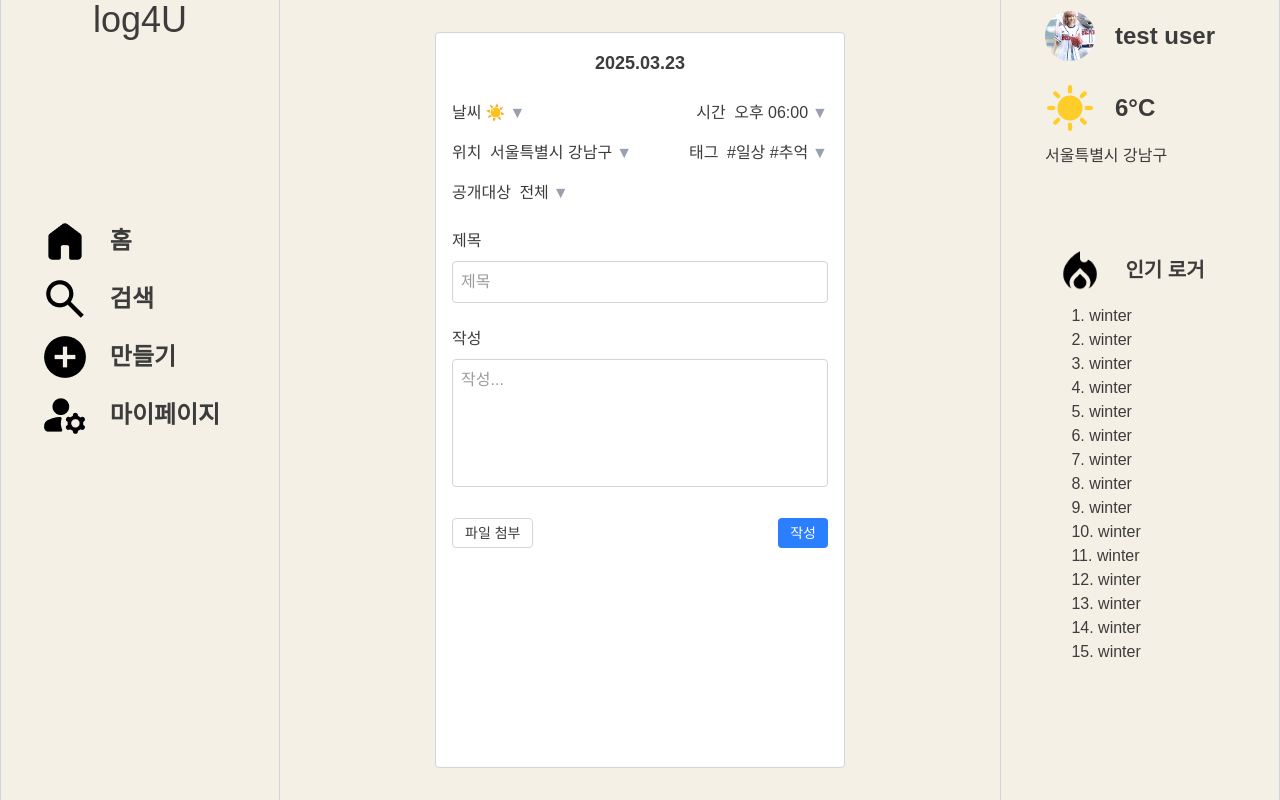
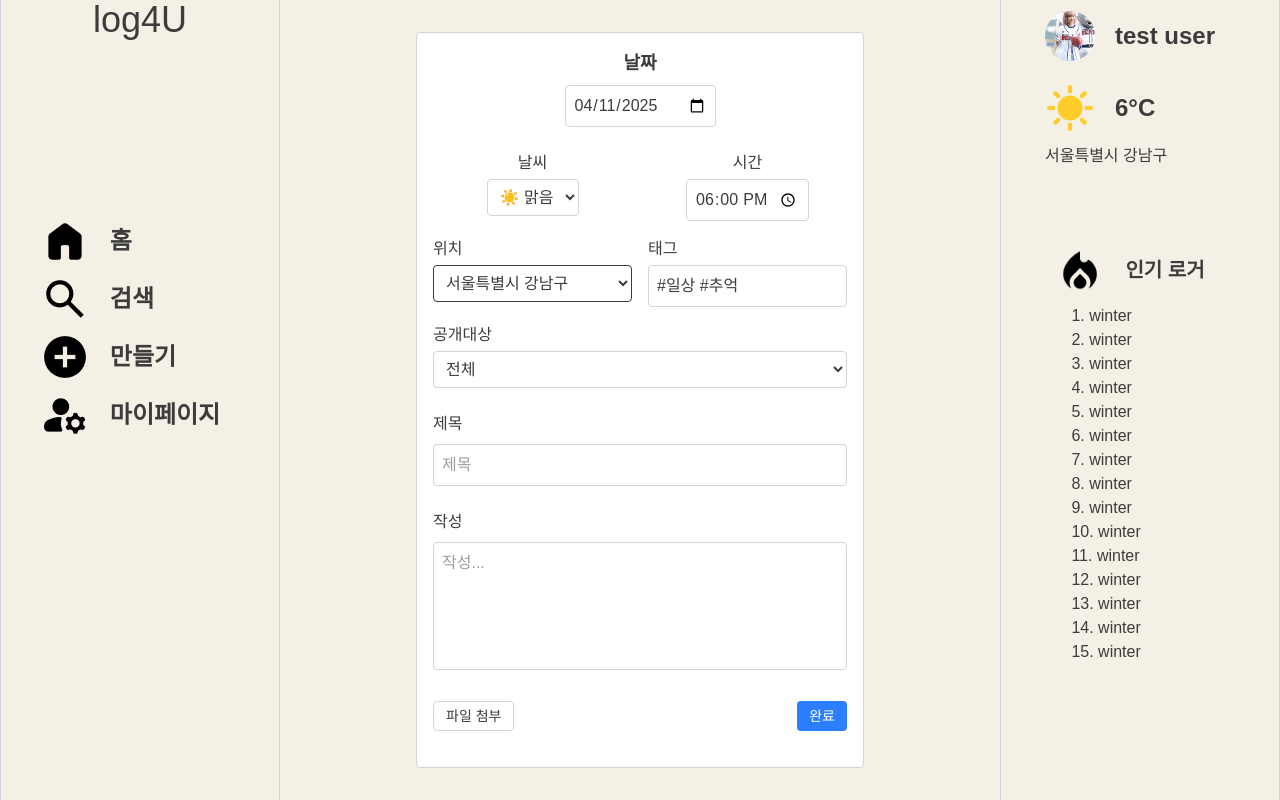
Before and after one commit to prgrms-web-devcourse-final-project/WEB3_4_Log4U_FE, a Next.js app: page /diaries/new in a window 1280 px wide. Built offline with nearby package versions, Linux system fonts and the light colour scheme; no server answers.

Commit message:
add: new diary page

```diff
--- a/src/app/diaries/new/page.tsx
+++ b/src/app/diaries/new/page.tsx
@@ -1,49 +1,207 @@
+"use client";
+
 // pages/diaryCreate.tsx
-
-import { FC } from "react";
+import { ChangeEvent, FC, FormEvent, useEffect, useState } from "react";
+import { Diary } from "../../../../types/diary";
+import { DiaryService } from "../../../../services/diary";
 
 const DiaryCreatePage: FC = () => {
+  // 초기값: 오늘 날짜(YYYY-MM-DD)
+  const today = new Date().toISOString().split("T")[0];
+
+  const [date, setDate] = useState<string>(today);
+  const [weather, setWeather] = useState<Diary.WeatherType>(
+    Diary.WeatherType.SUNNY,
+  );
+  const [time, setTime] = useState<string>("18:00");
+  const [tags, setTags] = useState<string>("#일상 #추억");
+  const [visibility, setVisibility] = useState<Diary.Visibility>(
+    Diary.Visibility.PUBLIC,
+  );
+  const [title, setTitle] = useState<string>("");
+  const [content, setContent] = useState<string>("");
+  const [location, setLocation] = useState<{
+    latitude: number | null;
+    longitude: number | null;
+    error: string | null;
+  }>({
+    latitude: null,
+    longitude: null,
+    error: null,
+  });
+
+  const handleDateChange = (e: ChangeEvent<HTMLInputElement>) => {
+    setDate(e.target.value);
+  };
+
+  const handleWeatherChange = (e: ChangeEvent<HTMLSelectElement>) => {
+    if (Diary.isWeatherType(e.target.value)) {
+      setWeather(e.target.value);
+    } else {
+      throw Error(e.target.value + " is not a valid weather type");
+    }
+  };
+
+  const handleTimeChange = (e: ChangeEvent<HTMLInputElement>) => {
+    setTime(e.target.value);
+  };
+
+  const handleTagsChange = (e: ChangeEvent<HTMLInputElement>) => {
+    setTags(e.target.value);
+  };
+
+  const handleVisibilityChange = (e: ChangeEvent<HTMLSelectElement>) => {
+    if (Diary.isVisibility(e.target.value)) {
+      setVisibility(e.target.value);
+    } else {
+      throw Error(e.target.value + " is not a valid visibility");
+    }
+  };
+
+  const handleTitleChange = (e: ChangeEvent<HTMLInputElement>) => {
+    setTitle(e.target.value);
+  };
+
+  const handleContentChange = (e: ChangeEvent<HTMLTextAreaElement>) => {
+    setContent(e.target.value);
+  };
+
+  const handleSubmit = async (e: FormEvent<HTMLFormElement>) => {
+    e.preventDefault();
+
+    const formData: Diary.CreateDto = {
+      content: content,
+      latitude: location.latitude!,
+      longitude: location.longitude!,
+      mediaList: [],
+      title: title,
+      visibility: visibility,
+      weatherInfo: weather,
+    };
+
+    console.log("formData", formData);
+    try {
+      await DiaryService.createDiary(formData);
+    } catch (error) {
+      console.error(error);
+      alert("서버 오류");
+    }
+  };
+
+  useEffect(() => {
+    if (navigator.geolocation) {
+      navigator.geolocation.getCurrentPosition(
+        (position) => {
+          setLocation({
+            latitude: position.coords.latitude,
+            longitude: position.coords.longitude,
+            error: null,
+          });
+        },
+        (error) => {
+          setLocation((prev) => ({
+            ...prev,
+            error: error.message,
+          }));
+        },
+      );
+    } else {
+      setLocation((prev) => ({
+        ...prev,
+        error: "Geolocation is not supported by this browser.",
+      }));
+    }
+  }, []);
+
   return (
-    <div className="max-w-md mx-auto my-8 border border-gray-300 rounded p-4 bg-white">
-      {/* 상단 날짜 (중앙 정렬) */}
-      <div className="text-center text-lg font-semibold mb-6">2025.03.23</div>
+    <form
+      onSubmit={handleSubmit}
+      className="max-w-md mx-auto my-8 border border-gray-300 rounded p-4 bg-white"
+    >
+      {/* 날짜 선택 */}
+      <div className="text-center mb-6">
+        <label className="block text-lg font-semibold mb-2">날짜</label>
+        <input
+          type="date"
+          value={date}
+          onChange={handleDateChange}
+          className="mx-auto border border-gray-300 rounded p-2"
+        />
+      </div>
 
-      {/* 날씨 & 시간 */}
+      {/* 날씨 & 시간 선택 */}
       <div className="grid grid-cols-2 gap-4 mb-4">
-        <div className="flex items-center">
-          <span className="mr-1">날씨</span>
-          <span>☀️</span>
-          {/* 드롭다운 화살표 아이콘 대신 임시로 텍스트 사용 */}
-          <span className="ml-1 text-gray-400">▼</span>
+        <div className="flex flex-col items-center">
+          <label className="mb-1">날씨</label>
+          <select
+            value={weather}
+            onChange={handleWeatherChange}
+            className="border border-gray-300 rounded p-2"
+          >
+            <option value={Diary.WeatherType.SUNNY}>☀️ 맑음</option>
+            <option value={Diary.WeatherType.CLOUDY}>☁️ 흐림</option>
+            <option value={Diary.WeatherType.RAINY}>🌧️ 비</option>
+            <option value={Diary.WeatherType.SNOWY}>❄️ 눈</option>
+          </select>
         </div>
-        <div className="text-right">
-          시간 <span className="ml-1">오후 06:00</span>
-          <span className="ml-1 text-gray-400">▼</span>
+        <div className="flex flex-col items-center">
+          <label className="mb-1">시간</label>
+          <input
+            type="time"
+            value={time}
+            onChange={handleTimeChange}
+            className="border border-gray-300 rounded p-2"
+          />
         </div>
       </div>
 
-      {/* 위치 & 태그 */}
+      {/* 위치 & 태그 선택 */}
       <div className="grid grid-cols-2 gap-4 mb-4">
         <div>
-          위치 <span className="ml-1">서울특별시 강남구</span>
-          <span className="ml-1 text-gray-400">▼</span>
+          <label className="block mb-1">위치</label>
+          <select
+            // value={location}
+            // onChange={handleLocationChange}
+            className="w-full border bord
+            er-gray-300 rounded p-2"
+          >
+            <option value="서울특별시 강남구">서울특별시 강남구</option>
+            <option value="서울특별시 종로구">서울특별시 종로구</option>
+            <option value="부산광역시 해운대구">부산광역시 해운대구</option>
+          </select>
         </div>
-        <div className="text-right">
-          태그 <span className="ml-1">#일상 #추억</span>
-          <span className="ml-1 text-gray-400">▼</span>
+        <div>
+          <label className="block mb-1">태그</label>
+          <input
+            type="text"
+            value={tags}
+            onChange={handleTagsChange}
+            placeholder="#일상 #추억"
+            className="w-full border border-gray-300 rounded p-2"
+          />
         </div>
       </div>
 
-      {/* 공개대상 */}
+      {/* 공개대상 선택 */}
       <div className="mb-6">
-        공개대상 <span className="ml-1">전체</span>
-        <span className="ml-1 text-gray-400">▼</span>
+        <label className="block mb-1">공개대상</label>
+        <select
+          value={visibility}
+          onChange={handleVisibilityChange}
+          className="w-full border border-gray-300 rounded p-2"
+        >
+          <option value="전체">전체</option>
+          <option value="비공개">비공개</option>
+          <option value="팔로워만">팔로워만</option>
+        </select>
       </div>
 
       {/* 제목 입력 */}
       <div className="mb-2 font-medium">제목</div>
       <input
         type="text"
+        value={title}
+        onChange={handleTitleChange}
         placeholder="제목"
         className="w-full border border-gray-300 rounded p-2 mb-6 focus:outline-none focus:ring-2 focus:ring-blue-500"
       />
@@ -51,20 +209,28 @@ const DiaryCreatePage: FC = () => {
       {/* 작성 영역 */}
       <div className="mb-2 font-medium">작성</div>
       <textarea
+        value={content}
+        onChange={handleContentChange}
         placeholder="작성..."
         className="w-full border border-gray-300 rounded p-2 mb-6 h-32 resize-none focus:outline-none focus:ring-2 focus:ring-blue-500"
       />
 
       {/* 하단 버튼 영역 */}
       <div className="flex justify-between">
-        <button className="px-3 py-1 border border-gray-300 rounded hover:bg-gray-100 text-sm">
+        <button
+          type="button"
+          className="px-3 py-1 border border-gray-300 rounded hover:bg-gray-100 text-sm"
+        >
           파일 첨부
         </button>
-        <button className="px-3 py-1 bg-blue-500 text-white rounded hover:bg-blue-600 text-sm">
-          작성
+        <button
+          type="submit"
+          className="px-3 py-1 bg-blue-500 text-white rounded hover:bg-blue-600 text-sm"
+        >
+          완료
         </button>
       </div>
-    </div>
+    </form>
   );
 };
 
```
